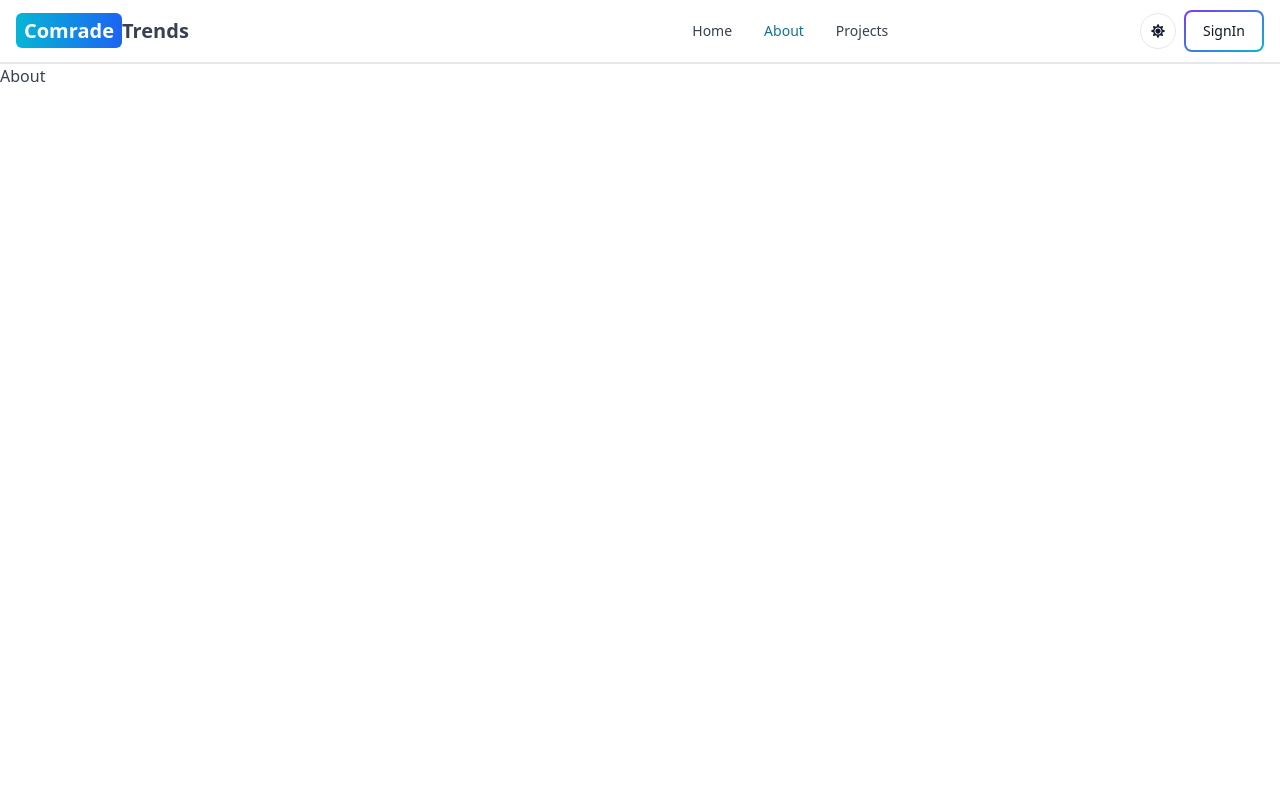
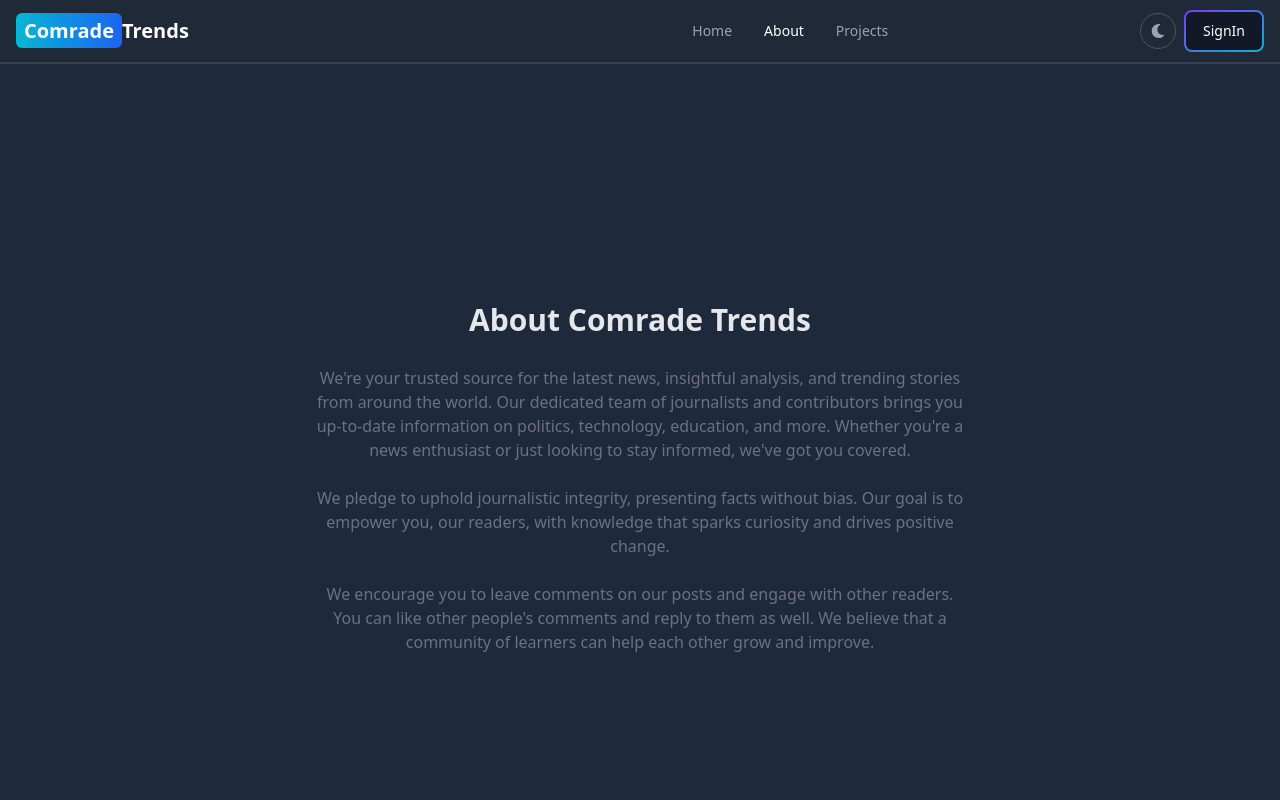
Before and after one commit to DenisKochei/ComradeTrends, a React (Vite) app in the folder client/: page /about in a window 1280 px wide. Shown: the top 800 px of the page. Built offline with nearby package versions, Linux system fonts and the light colour scheme; no server answers.

Commit message:
minor changes

```diff
--- a/client/redux/theme/themeSlice.js
+++ b/client/redux/theme/themeSlice.js
@@ -1,7 +1,7 @@
 import { createSlice } from "@reduxjs/toolkit";
 
 const initialState = {
-  theme:'light',
+  theme:'dark',
 };
 
 const themeSlice = createSlice({
--- a/client/src/components/DashComments.jsx
+++ b/client/src/components/DashComments.jsx
@@ -1,8 +1,7 @@
-import { Modal, Table, Button } from 'flowbite-react';
+import { Modal, Table, Button,Spinner } from 'flowbite-react';
 import { useEffect, useState } from 'react';
 import { useSelector } from 'react-redux';
 import { HiOutlineExclamationCircle } from 'react-icons/hi';
-import { FaCheck, FaTimes } from 'react-icons/fa';
 
 export function DashComments() {
   const { currentUser } = useSelector((state) => state.user);
@@ -120,7 +119,9 @@ export function DashComments() {
           )}
         </>
       ) : (
-        <p>You have no comments yet!</p>
+        <div className="flex justify-center items-center min-h-screen">
+        <Spinner size='xl' />
+      </div>
       )}
       <Modal
         show={showModal}
--- a/client/src/components/DashSidebar.jsx
+++ b/client/src/components/DashSidebar.jsx
@@ -37,16 +37,16 @@ export  function DashSidebar() {
     <Sidebar className='w-full sm:w-52'>
       <Sidebar.Items>
         <Sidebar.ItemGroup className='flex flex-col gap-1'>
-        <Link to='/dashboard?tab=dash'>
-            <Sidebar.Item active={tab === 'dash' || !tab} icon={HiChartPie}  labelColor='dark'as='div'>
-              Dashboard
-            </Sidebar.Item>
-          </Link>
           <Link to='/dashboard?tab=profile'>
             <Sidebar.Item active={tab === 'profile'} icon={HiUser} label={currentUser.isAdmin ? 'Admin' : 'User'} labelColor='dark'as='div'>
               Profile
             </Sidebar.Item>
           </Link>
+          {currentUser && currentUser.isAdmin && <Link to='/dashboard?tab=dash'>
+            <Sidebar.Item active={tab === 'dash' || !tab} icon={HiChartPie}  labelColor='dark'as='div'>
+              Dashboard
+            </Sidebar.Item>
+          </Link>}
           {currentUser && currentUser.isAdmin && <Link to='/dashboard?tab=posts'>
             <Sidebar.Item as='div' active={tab === 'posts'} icon={HiDocumentText}>
               Posts
--- a/client/src/components/Header.jsx
+++ b/client/src/components/Header.jsx
@@ -26,7 +26,7 @@ export  function Header() {
 
   const handleSignout = async () => {
     try {
-      const res = await fetch('/api/user/signout', {
+      const res = await fetch('/api/user/sign-out', {
         method: 'POST',
       });
       const data = await res.json();
@@ -99,6 +99,13 @@ export  function Header() {
               <span className='block text-sm'>@{currentUser.username}</span>
               <span className='block text-sm font-medium truncate'>@{currentUser.email}</span>
             </Dropdown.Header>
+            {currentUser && currentUser.isAdmin && (
+             <>
+              <Link to={'/dashboard?tab=dash'}>
+              <Dropdown.Item>Dashboard</Dropdown.Item>
+            </Link>
+            <Dropdown.Divider /></>
+            )}
             <Link to={'/dashboard?tab=profile'}>
               <Dropdown.Item>Profile</Dropdown.Item>
             </Link>
--- a/client/src/pages/About.jsx
+++ b/client/src/pages/About.jsx
@@ -1,9 +1,37 @@
 import React from 'react'
+import {CallToAction} from '../components/CallToAction'
 
 export  function About() {
   return (
-    <div className='min-h-screen'>
-      About
+    <div>
+      <div className='min-h-screen flex items-center justify-center'>
+      <div className='max-w-2xl mx-auto p-3 text-center'>
+        <div>
+          <h1 className='text-3xl font font-semibold text-center my-7'>
+            About Comrade Trends
+          </h1>
+          <div className='text-md text-gray-500 flex flex-col gap-6'>
+            <p>
+            We're your trusted source for the latest news, insightful analysis, and trending stories from around the world. Our dedicated team of journalists and contributors brings you up-to-date information on politics, technology, education, and more. Whether you're a news enthusiast or just looking to stay informed, we've got you covered.
+            </p>
+
+            <p>
+            We pledge to uphold journalistic integrity, presenting facts without bias. Our goal is to empower you, our readers, with knowledge that sparks curiosity and drives positive change.
+            </p>
+
+            <p>
+              We encourage you to leave comments on our posts and engage with
+              other readers. You can like other people's comments and reply to
+              them as well. We believe that a community of learners can help
+              each other grow and improve.
+            </p>
+          </div>
+        </div>
+      </div>
     </div>
-  )
+    <div className='m-3'>
+      <CallToAction/>
+    </div>
+    </div>
+  );
 }
--- a/client/src/pages/Projects.jsx
+++ b/client/src/pages/Projects.jsx
@@ -1,9 +1,23 @@
-import React from 'react'
+import { CallToAction } from "../components/CallToAction"
 
 export  function Projects() {
+
   return (
-    <div className='min-h-screen'>
-      Projects
+    <div className='min-h-screen max-w-2xl mx-auto flex justify-center items-center flex-col gap-6 p-3 text-center'>
+      <h1 className='text-3xl font-semibold'>What Sets Us Apart!</h1>
+      <p className='text-md text-gray-500'>
+      1. In-Depth Reporting: Our team of dedicated journalists dives deep into stories, uncovering hidden angles and shedding light on complex issues. We don't settle for surface-level coverage; we explore the nuances.
+      </p>
+      <p className='text-md text-gray-500'>
+      2. Global Perspective: Whether it's politics, technology, culture, or science, we bring you news from across the globe. Our correspondents are stationed in different regions, ensuring a diverse range of perspectives.
+      </p>
+      <p className='text-md text-gray-500'>
+      3. Community Engagement: We're not just a news outlet; we're a community. Join the conversation in our comments section, share your views, and connect with fellow readers.
+      </p>
+      <div className="m-3">
+        <CallToAction />
+      </div>
     </div>
   )
+
 }
```
